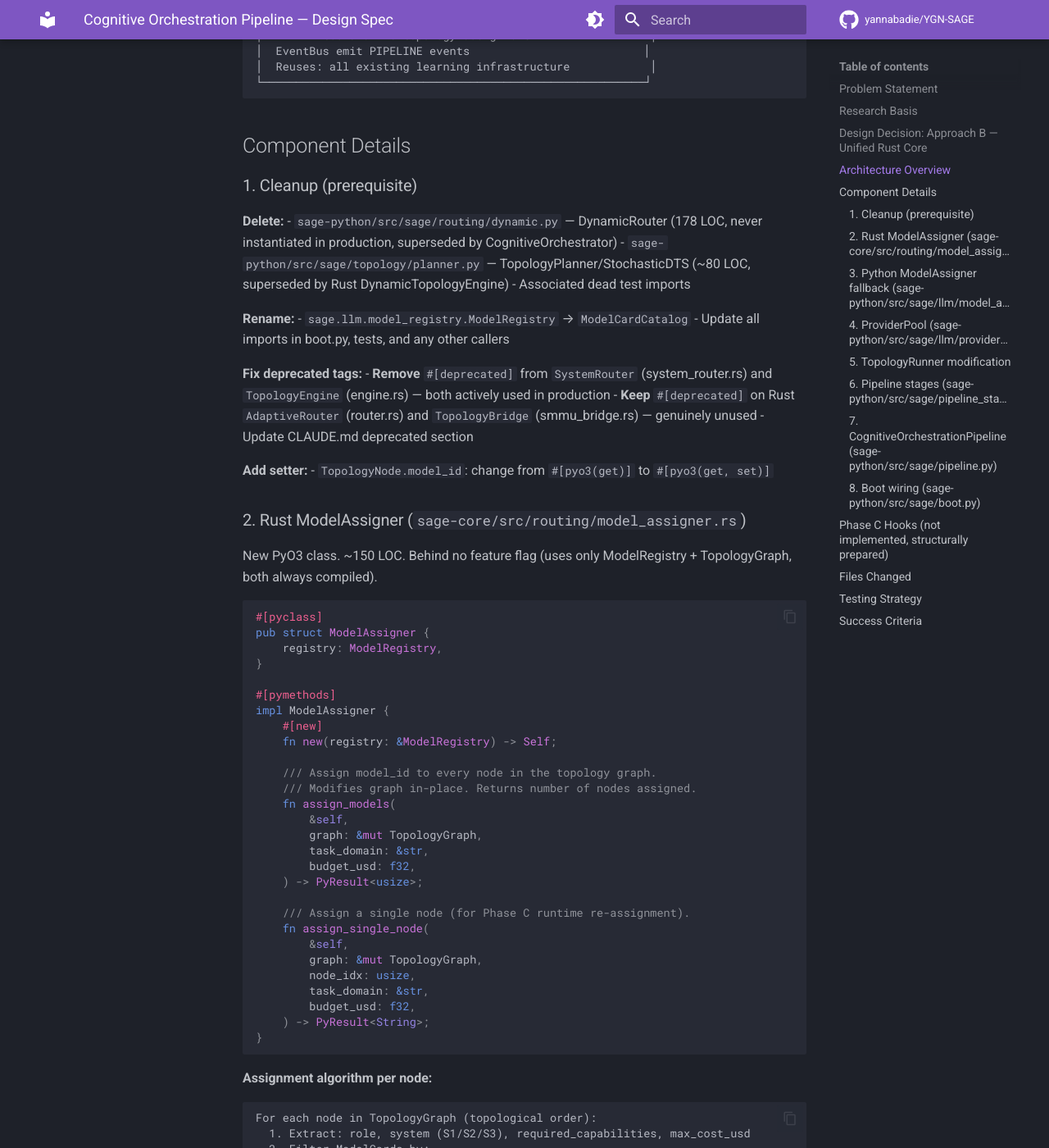
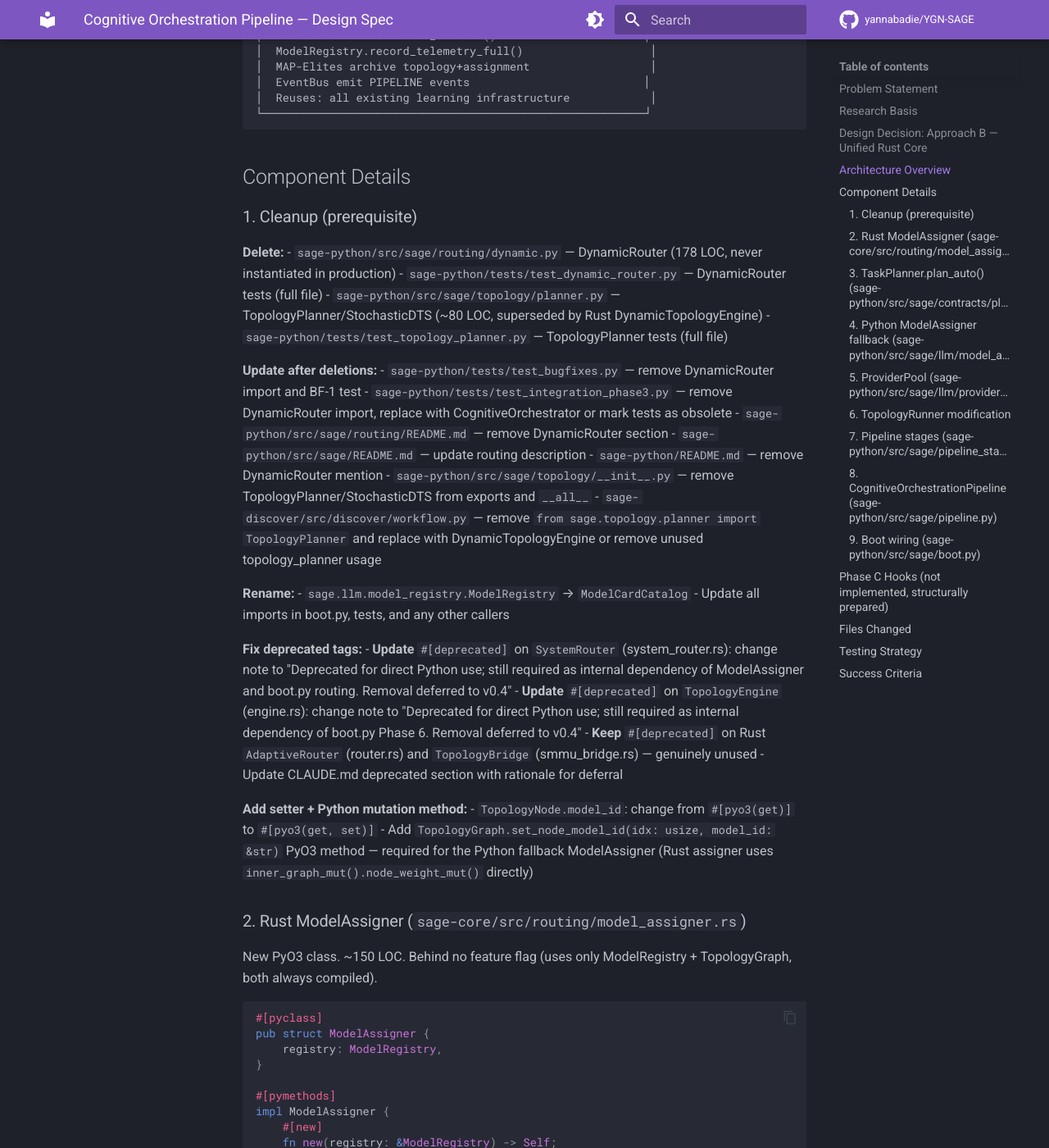
Before and after one commit to yannabadie/YGN-SAGE, an MkDocs documentation site: the page built from docs/superpowers/specs/2026-03-14-cognitive-orchestration-pipeline-design.md, in a window 1280 px wide and 1400 px high, scrolled down 2486 px. Shown: the whole window at 82% size. Built offline with MkDocs 1.6.1 and Material for MkDocs 9.7.7, drawn with Linux system fonts in a browser that asks for light colours; comment, search, counter and statistics services are not loaded; some of the changed text lies outside the part shown.

Commit message:
docs: fix 8 spec review issues (C1-C3, I1-I5)
- C1: TaskPlanner.plan_auto() — new method spec with LLM decomposition
  and single-node DAG fallback on failure
- C2: TopologyGraph.set_node_model_id() — new PyO3 method for Python
  fallback path; topology_graph.rs LOC estimate updated to ~15
- C3: sage-discover/workflow.py — added to files changed table
- I1: ProviderPool type hint fixed to sage.providers.registry.ModelRegistry
- I2: Weight rationale documented (0.4/0.4/0.2 vs 0.6/0.3/0.1)
- I3: All DynamicRouter/TopologyPlanner dependents enumerated
- I4: Deprecated tags updated (deferred to v0.4, not removed)
- I5: Stage 1 error handling: fallback to single-node DAG

Also added: parity test for Rust/Python ModelAssigner equivalence,
antichain complexity note, boot.py LOC estimate raised to ~80.

Co-Authored-By: Claude Opus 4.6 (1M context) <noreply@anthropic.com>

````diff
--- a/docs/superpowers/specs/2026-03-14-cognitive-orchestration-pipeline-design.md
+++ b/docs/superpowers/specs/2026-03-14-cognitive-orchestration-pipeline-design.md
@@ -59,9 +59,11 @@ TASK INPUT
                        │
 ┌──────────────────────▼──────────────────────────────────┐
 │  Stage 1: DECOMPOSE (S2/S3 only, skip for S1)          │
-│  TaskPlanner.plan_auto() → TaskDAG                      │
+│  TaskPlanner.plan_auto(task, provider) → TaskDAG        │
+│  New: plan_auto() on TaskPlanner (~100 LOC, LLM call)   │
 │  New: compute_dag_features(dag) → ω, δ, γ (~30 LOC)    │
-│  Reuses: ContractPlanner (existing, never wired)        │
+│  Reuses: TaskPlanner.plan_static() (existing)           │
+│  Fallback: single-node DAG if decomposition fails       │
 └──────────────────────┬──────────────────────────────────┘
                        │
 ┌──────────────────────▼──────────────────────────────────┐
@@ -102,21 +104,33 @@ TASK INPUT
 ### 1. Cleanup (prerequisite)
 
 **Delete:**
-- `sage-python/src/sage/routing/dynamic.py` — DynamicRouter (178 LOC, never instantiated in production, superseded by CognitiveOrchestrator)
+- `sage-python/src/sage/routing/dynamic.py` — DynamicRouter (178 LOC, never instantiated in production)
+- `sage-python/tests/test_dynamic_router.py` — DynamicRouter tests (full file)
 - `sage-python/src/sage/topology/planner.py` — TopologyPlanner/StochasticDTS (~80 LOC, superseded by Rust DynamicTopologyEngine)
-- Associated dead test imports
+- `sage-python/tests/test_topology_planner.py` — TopologyPlanner tests (full file)
+
+**Update after deletions:**
+- `sage-python/tests/test_bugfixes.py` — remove DynamicRouter import and BF-1 test
+- `sage-python/tests/test_integration_phase3.py` — remove DynamicRouter import, replace with CognitiveOrchestrator or mark tests as obsolete
+- `sage-python/src/sage/routing/README.md` — remove DynamicRouter section
+- `sage-python/src/sage/README.md` — update routing description
+- `sage-python/README.md` — remove DynamicRouter mention
+- `sage-python/src/sage/topology/__init__.py` — remove TopologyPlanner/StochasticDTS from exports and `__all__`
+- `sage-discover/src/discover/workflow.py` — remove `from sage.topology.planner import TopologyPlanner` and replace with DynamicTopologyEngine or remove unused topology_planner usage
 
 **Rename:**
 - `sage.llm.model_registry.ModelRegistry` → `ModelCardCatalog`
 - Update all imports in boot.py, tests, and any other callers
 
 **Fix deprecated tags:**
-- **Remove** `#[deprecated]` from `SystemRouter` (system_router.rs) and `TopologyEngine` (engine.rs) — both actively used in production
+- **Update** `#[deprecated]` on `SystemRouter` (system_router.rs): change note to "Deprecated for direct Python use; still required as internal dependency of ModelAssigner and boot.py routing. Removal deferred to v0.4"
+- **Update** `#[deprecated]` on `TopologyEngine` (engine.rs): change note to "Deprecated for direct Python use; still required as internal dependency of boot.py Phase 6. Removal deferred to v0.4"
 - **Keep** `#[deprecated]` on Rust `AdaptiveRouter` (router.rs) and `TopologyBridge` (smmu_bridge.rs) — genuinely unused
-- Update CLAUDE.md deprecated section
+- Update CLAUDE.md deprecated section with rationale for deferral
 
-**Add setter:**
+**Add setter + Python mutation method:**
 - `TopologyNode.model_id`: change from `#[pyo3(get)]` to `#[pyo3(get, set)]`
+- Add `TopologyGraph.set_node_model_id(idx: usize, model_id: &str)` PyO3 method — required for the Python fallback ModelAssigner (Rust assigner uses `inner_graph_mut().node_weight_mut()` directly)
 
 ### 2. Rust ModelAssigner (`sage-core/src/routing/model_assigner.rs`)
 
@@ -167,6 +181,10 @@ For each node in TopologyGraph (topological order):
            + WEIGHT_DOMAIN   * domain_score(task_domain)
            + WEIGHT_COST     * (1.0 - cost_normalized)
      Constants: WEIGHT_AFFINITY=0.4, WEIGHT_DOMAIN=0.4, WEIGHT_COST=0.2
+     NOTE: These differ from ModelRegistry.domain_routing_score() (0.6/0.3/0.1).
+     Rationale: per-node assignment needs higher affinity weight because node.system
+     is a strong signal (coder node = S2, reviewer = S3), whereas domain_routing_score
+     is for general "best model for this domain" without topology context.
   4. Select highest scorer → set node.model_id via graph.node_weight_mut()
   5. Deduct estimated cost from remaining_budget
 ```
@@ -175,19 +193,39 @@ For each node in TopologyGraph (topological order):
 
 **Edge case:** If no candidate passes filters (all too expensive or missing capabilities), keep the node's existing model_id unchanged and log a warning.
 
-### 3. Python ModelAssigner fallback (`sage-python/src/sage/llm/model_assigner.py`)
+### 3. TaskPlanner.plan_auto() (`sage-python/src/sage/contracts/planner.py`)
+
+New method on existing `TaskPlanner` class. ~100 LOC added.
+
+The existing `plan_static(steps)` takes explicit step dicts. The new `plan_auto(task, provider)` uses an LLM to decompose a task string into steps, then delegates to `plan_static()`.
+
+```python
+async def plan_auto(self, task: str, provider: LLMProvider) -> PlanResult:
+    """LLM-driven task decomposition into verified TaskDAG.
+
+    Prompts provider to output JSON: [{"id": "a", "description": "...", "depends_on": [...]}]
+    Parses, validates, then calls plan_static().
+    Falls back to single-node DAG on any failure (parse error, cycle, LLM refusal).
+    """
+```
+
+**Error handling:** If `plan_auto()` fails for any reason (LLM parse error, cycle in DAG, timeout), create a single-node TaskDAG containing the entire task as one node and proceed to Stage 2. This ensures the pipeline never blocks on decomposition failure. The fallback is logged as a warning on EventBus.
+
+**Complexity note for `compute_dag_features`:** Maximum antichain size (ω) is computed via Dilworth's theorem — minimum path cover = maximum antichain. For DAGs, this is solvable in O(V*E) via maximum bipartite matching. For the expected DAG sizes (< 20 nodes), this is instant. The ~30 LOC estimate uses a simplified longest-chain-subtraction approach sufficient for small DAGs.
+
+### 4. Python ModelAssigner fallback (`sage-python/src/sage/llm/model_assigner.py`)
 
 ~60 LOC. Same algorithm using `ModelCardCatalog` (the renamed Python ModelRegistry). Used when `sage_core` is not compiled. Field-for-field compatible with Rust version.
 
-### 4. ProviderPool (`sage-python/src/sage/llm/provider_pool.py`)
+### 5. ProviderPool (`sage-python/src/sage/llm/provider_pool.py`)
 
 ~80 LOC. Resolves `model_id` → `(LLMProvider, LLMConfig)` at execution time.
 
 ```python
 class ProviderPool:
-    def __init__(self, default_provider: LLMProvider, registry: ModelProfileRegistry):
+    def __init__(self, default_provider: LLMProvider, registry: "sage.providers.registry.ModelRegistry"):
         self._default = default_provider
-        self._registry = registry  # sage.providers.registry (runtime discovery)
+        self._registry = registry  # sage.providers.registry.ModelRegistry (runtime discovery)
         self._cache: dict[str, tuple[LLMProvider, LLMConfig]] = {}
 
     def resolve(self, model_id: str) -> tuple[LLMProvider, LLMConfig]:
@@ -199,7 +237,7 @@ Uses `sage.providers.registry.ModelRegistry` (the runtime discovery registry tha
 
 Cache keyed by model_id to avoid repeated lookups. Cache invalidation: none needed (provider availability doesn't change within a session).
 
-### 5. TopologyRunner modification
+### 6. TopologyRunner modification
 
 ~15 LOC changed in `sage-python/src/sage/topology/runner.py`.
 
@@ -266,7 +304,7 @@ class CognitiveOrchestrationPipeline:
         return ctx.result
 ```
 
-### 8. Boot wiring (`sage-python/src/sage/boot.py`)
+### 9. Boot wiring (`sage-python/src/sage/boot.py`)
 
 ~50 LOC modified. After existing instantiations:
 
@@ -314,18 +352,28 @@ Four adaptation points in `stage_execute`, after each node completion:
 | CREATE | `sage-python/src/sage/pipeline_stages.py` | ~150 |
 | CREATE | `sage-python/src/sage/llm/provider_pool.py` | ~80 |
 | CREATE | `sage-python/src/sage/llm/model_assigner.py` | ~60 |
-| MODIFY | `sage-core/src/topology/topology_graph.rs` | ~5 |
+| MODIFY | `sage-core/src/topology/topology_graph.rs` | ~15 (set model_id + set_node_model_id method) |
 | MODIFY | `sage-core/src/lib.rs` | ~3 |
-| MODIFY | `sage-core/src/routing/system_router.rs` | ~1 (remove deprecated) |
-| MODIFY | `sage-core/src/topology/engine.rs` | ~1 (remove deprecated) |
+| MODIFY | `sage-core/src/routing/system_router.rs` | ~3 (update deprecated note) |
+| MODIFY | `sage-core/src/topology/engine.rs` | ~3 (update deprecated note) |
+| MODIFY | `sage-python/src/sage/contracts/planner.py` | ~100 (add plan_auto) |
 | MODIFY | `sage-python/src/sage/topology/runner.py` | ~15 |
-| MODIFY | `sage-python/src/sage/boot.py` | ~50 |
-| MODIFY | `sage-python/src/sage/llm/model_registry.py` | ~10 (rename) |
+| MODIFY | `sage-python/src/sage/boot.py` | ~80 |
+| MODIFY | `sage-python/src/sage/llm/model_registry.py` | ~10 (rename to ModelCardCatalog) |
+| MODIFY | `sage-python/src/sage/topology/__init__.py` | ~5 (remove planner exports) |
+| MODIFY | `sage-discover/src/discover/workflow.py` | ~5 (remove planner import) |
+| MODIFY | `sage-python/tests/test_bugfixes.py` | ~10 (remove DynamicRouter test) |
+| MODIFY | `sage-python/tests/test_integration_phase3.py` | ~15 (remove DynamicRouter) |
+| MODIFY | `sage-python/src/sage/routing/README.md` | ~5 |
+| MODIFY | `sage-python/src/sage/README.md` | ~3 |
+| MODIFY | `sage-python/README.md` | ~3 |
 | MODIFY | `CLAUDE.md` | ~30 |
 | DELETE | `sage-python/src/sage/routing/dynamic.py` | -178 |
 | DELETE | `sage-python/src/sage/topology/planner.py` | -80 |
-| TESTS | 7 test files | ~400 |
-| **Net** | | **~+950, -258** |
+| DELETE | `sage-python/tests/test_dynamic_router.py` | -140 |
+| DELETE | `sage-python/tests/test_topology_planner.py` | -40 |
+| TESTS | 8 test files (including parity test) | ~450 |
+| **Net** | | **~+1100, -438** |
 
 ## Testing Strategy
 
@@ -337,6 +385,7 @@ Four adaptation points in `stage_execute`, after each node completion:
 | `tests/test_pipeline_stages.py` | Each stage function in isolation | Unit |
 | `tests/test_dag_features.py` | ω, δ, γ computation on known DAGs | Unit, deterministic |
 | `tests/test_cleanup.py` | ModelCardCatalog rename, DynamicRouter removed | Regression |
+| `tests/test_assigner_parity.py` | Python fallback produces identical assignments to Rust for same inputs | Parity |
 | `sage-core: model_assigner tests` | Rust assignment: filtering, scoring, budget | cargo test |
 
 No real LLM calls in tests. Existing E2E proof (`tests/e2e_proof.py`) validates full integration.
````
Also changed, not shown: other parts of docs/superpowers/specs/2026-03-14-cognitive-orchestration-pipeline-design.md (+3 -3 lines).
